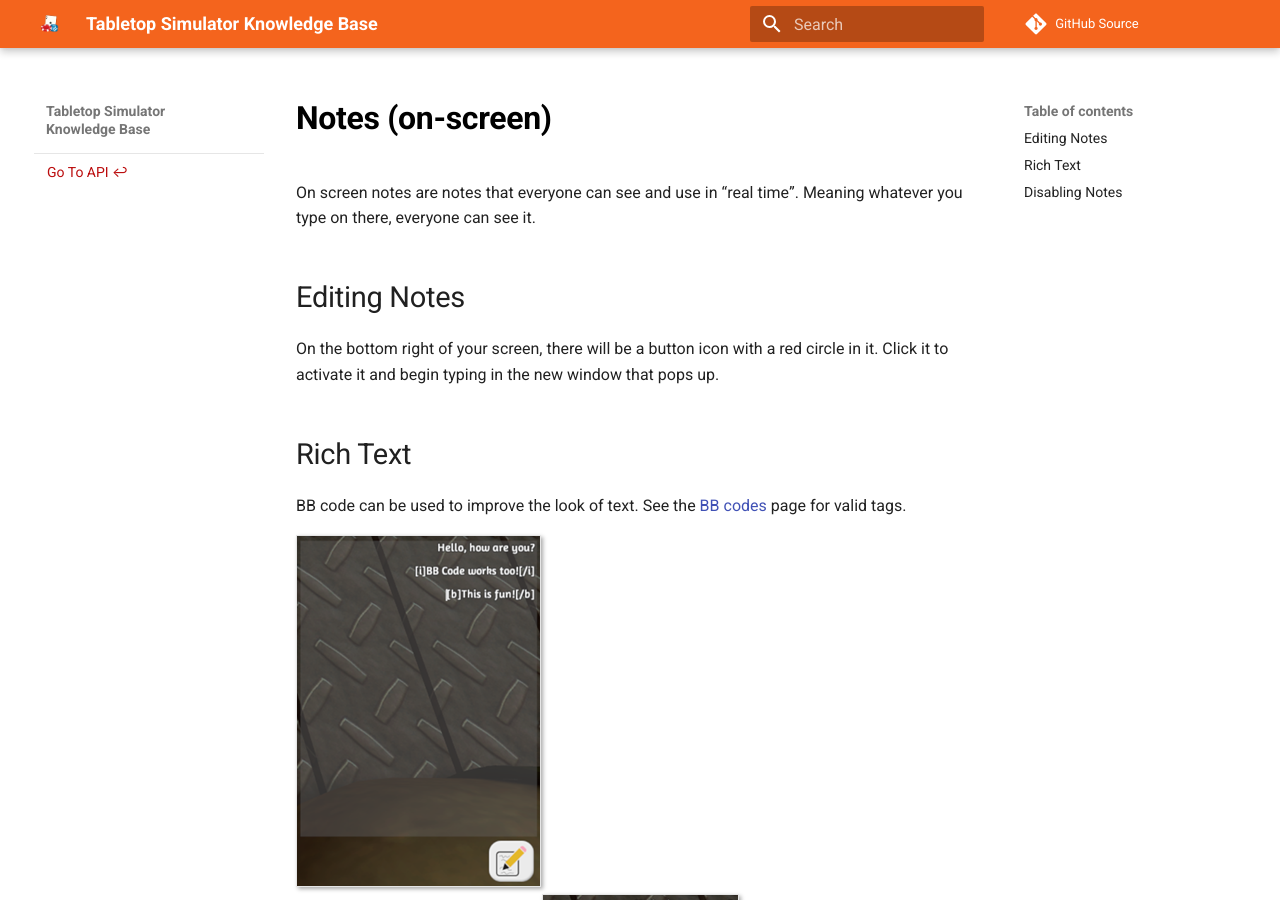
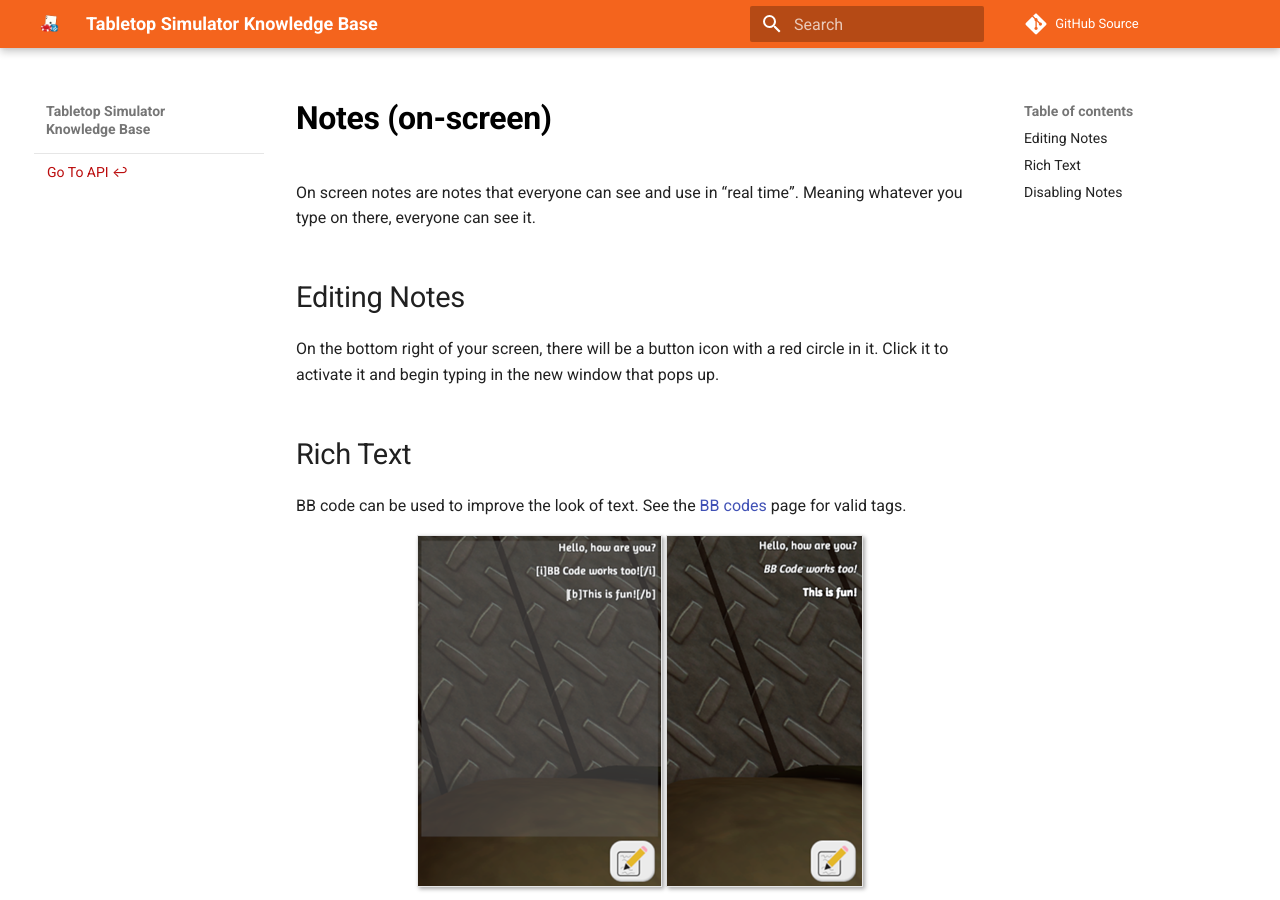
Before and after one commit to Berserk-Games/Tabletop-Simulator-Knowledge-Base, an MkDocs documentation site: the page built from docs/player-guides/notes.md, in a window 1280 px wide and 900 px high. Built offline with MkDocs 1.6.1 and Material for MkDocs 9.7.7, drawn with Linux system fonts in a browser that asks for light colours; comment, search, counter and statistics services are not loaded.

Commit message:
Fixed code highlighting

```diff
--- a/docs/player-guides/notes.md
+++ b/docs/player-guides/notes.md
@@ -6,7 +6,10 @@
 ##Rich Text
 BB code can be used to improve the look of text. See the [BB codes](bb-codes.md) page for valid tags.
 
-![Default Notebook](/img/notes/1.png) ![Default Notebook](/img/notes/2.png){: style="display:block; margin:0 auto;"}
+<div style="text-align: center;">
+    <img src="/img/notes/1.png" alt="Default Notebook" />
+    <img src="/img/notes/2.png" alt="Default Notebook" />
+</div>
 
 ##Disabling Notes
 There is no way to know who is doing the editing in Notes, so if you’re the host and you don’t want players to use it, then this can be disabled in the host options menu.
--- a/mkdocs.yml
+++ b/mkdocs.yml
@@ -17,7 +17,6 @@
 markdown_extensions:
   - admonition
   - attr_list
-  - codehilite
   - pymdownx.arithmatex
   - pymdownx.betterem:
       smart_enable: all
@@ -27,11 +26,18 @@
   - pymdownx.emoji:
       emoji_index: !!python/name:materialx.emoji.twemoji
       emoji_generator: !!python/name:materialx.emoji.to_svg
+  - pymdownx.highlight:
+      anchor_linenums: true
+      pygments_lang_class: true
   - pymdownx.inlinehilite
   - pymdownx.magiclink
   - pymdownx.mark
   - pymdownx.smartsymbols
-  - pymdownx.superfences
+  - pymdownx.superfences:
+      custom_fences:
+        - name: mermaid
+          class: mermaid
+          format: !!python/name:pymdownx.superfences.fence_code_format
   - pymdownx.tasklist:
       custom_checkbox: true
   - pymdownx.tilde
```
Also changed, not shown: docs/custom-content/save-file-format.md (+1 -1 lines), 2 other files.
